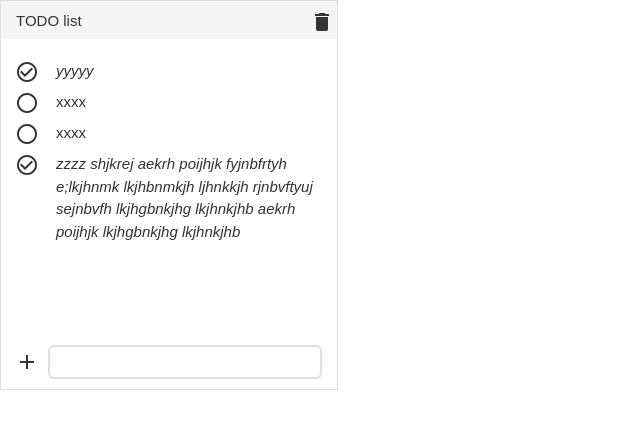
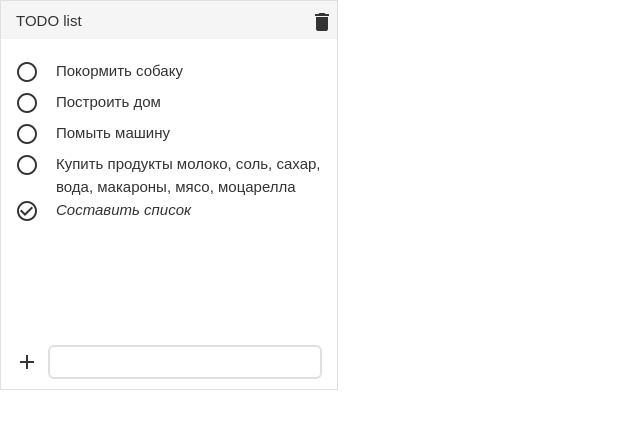
Before and after one commit to DashkaPelmeshka/todo-list, a React (Create React App) app: page / in a window 1280 px wide. Shown: the top 428 px of the page, without its empty margins (0-640 px from the left). Built offline with nearby package versions, Linux system fonts and the light colour scheme.

Commit message:
Working delete button and right list items

```diff
--- a/src/components/App/App.js
+++ b/src/components/App/App.js
@@ -9,14 +9,15 @@ import './App.css';
 
 export default class App extends Component {
 
-  maxId = 8;
+  maxId = 10;
 
   state = {
     items: [
-      {label: 'yyyyy', done: true, id:1 },
-      {label: 'xxxx', done: false, id:2 },
-      {label: 'xxxx', done: false, id:3 },
-      {label: 'zzzz shjkrej aekrh poijhjk fyjnbfrtyh e;lkjhnmk lkjhbnmkjh ljhnkkjh rjnbvftyuj sejnbvfh lkjhgbnkjhg lkjhnkjhb aekrh poijhjk lkjhgbnkjhg lkjhnkjhb', done: true, id:4 },
+      {label: 'Покормить собаку', done: false, id: 1 },
+      {label: 'Построить дом', done: false, id: 2 },
+      {label: 'Помыть машину', done: false, id: 3 },
+      {label: 'Купить продукты молоко, соль, сахар, вода, макароны, мясо, моцарелла', done: false, id:4 },
+      {label: 'Составить список', done: true, id: 5 },
     ]
   };
 
@@ -47,11 +48,11 @@ export default class App extends Component {
     });
   };
 
-  onDelete = (items) => {
+  onDelete = () => {
     console.log('TTT');
 
     this.setState((state) => {
-      const items = state.items.filter(item => !item.done);
+      const items = state.items.filter((item) => !item.done);
       return { items };
     });
   };
@@ -69,7 +70,7 @@ export default class App extends Component {
 
     return (
       <div className="app">
-        <Header deleteFunction={this.onDelete}/>
+        <Header onDelete={this.onDelete}/>
         <div className="content">
           <List
             items={ items }
--- a/src/components/DeleteButton/DeleteButton.js
+++ b/src/components/DeleteButton/DeleteButton.js
@@ -3,9 +3,10 @@ import React from 'react';
 import './DeleteButton.css'
 
 
-const DeleteButton = () => {
+const DeleteButton = ({onDelete}) => {
     return (
-        <button type="button" className="btn delete-button">
+        <button type="button" className="btn delete-button"
+        onClick={() => { onDelete() } }>
             <i className="material-icons">
                 delete
             </i>
--- a/src/components/Header/Header.js
+++ b/src/components/Header/Header.js
@@ -5,13 +5,12 @@ import './Header.css';
 
 import DeleleButton from '../DeleteButton/DeleteButton';
 
-const Header = ({ deleteFunction }) => {
-    //deleteFunction();
+const Header = ({ onDelete }) => {
 
     return (
         <div className="header">
             <h1>TODO list</h1>
-            <DeleleButton onClick={ deleteFunction }/>
+            <DeleleButton onDelete={onDelete}/>
         </div>
     );
 };
```
